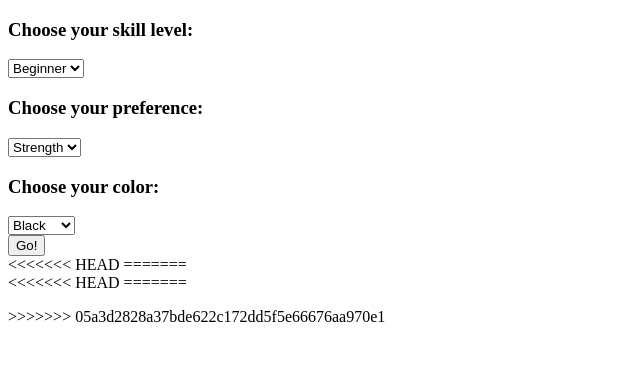
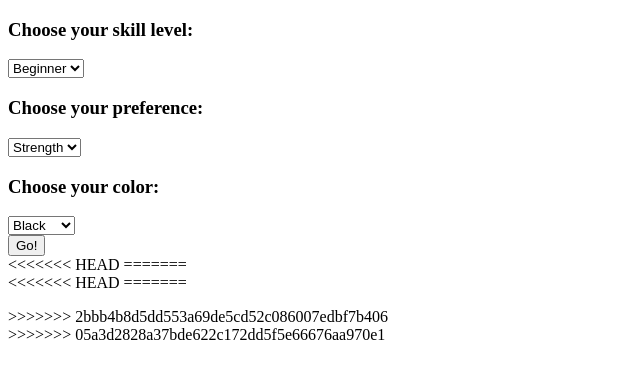
Before and after one commit to Georgie99/CSSI-Project, a Python web app: template templates/prefs.html in a window 1280 px wide. Shown: the top 379 px of the page, without its empty margins (0-640 px from the left). Run offline with Jinja, Linux system fonts and the light colour scheme; the template is opened without the code that fills it, so the values that code supplies are empty.

```diff
--- a/templates/prefs.html
+++ b/templates/prefs.html
@@ -39,6 +39,7 @@
 
 =======
       <p>{{character}}</p>
+>>>>>>> 2bbb4b8d5dd553a69de5cd52c086007edbf7b406
     </div>
 >>>>>>> 05a3d2828a37bde622c172dd5f5e66676aa970e1
   </body>
```
